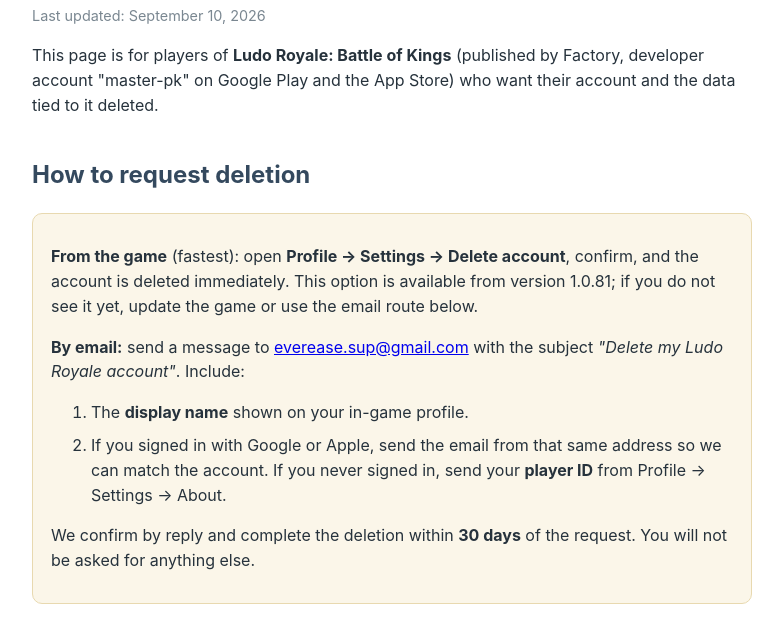
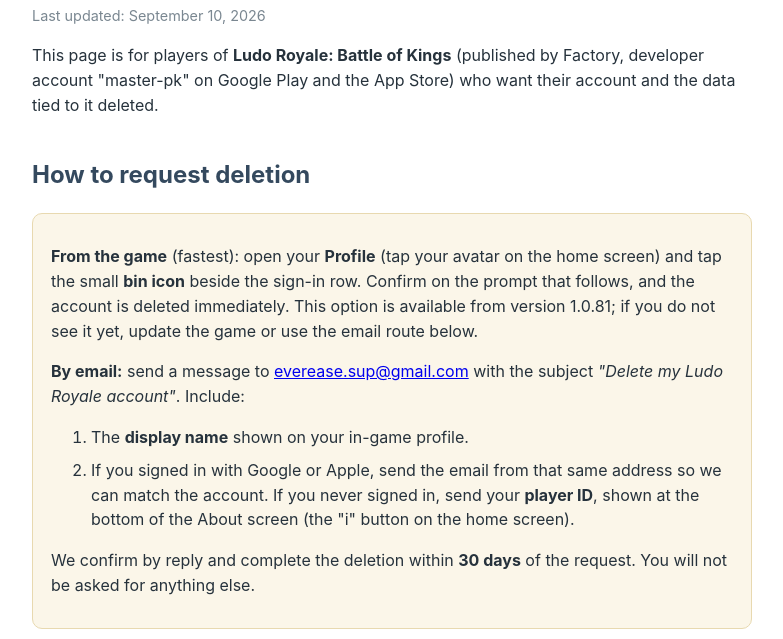
Before and after one commit to master-pk/ludo-royale-web, a plain HTML site: page delete-account.html in a window 1280 px wide. Shown: the part 161-800 px from the top of the page, without its empty margins (248-1031 px from the left). Drawn offline with Linux system fonts and the light colour scheme.

Commit message:
Deletion steps: the bin icon on the Profile screen; player ID location

```diff
--- a/delete-account.html
+++ b/delete-account.html
@@ -23,8 +23,9 @@
 
 <h2>How to request deletion</h2>
 <div class="box">
-<p><b>From the game</b> (fastest): open <b>Profile → Settings → Delete
-account</b>, confirm, and the account is deleted immediately.
+<p><b>From the game</b> (fastest): open your <b>Profile</b> (tap your avatar
+on the home screen) and tap the small <b>bin icon</b> beside the sign-in row.
+Confirm on the prompt that follows, and the account is deleted immediately.
 This option is available from version 1.0.81; if you do not see it yet,
 update the game or use the email route below.</p>
 <p><b>By email:</b> send a message to
@@ -34,7 +35,8 @@
   <li>The <b>display name</b> shown on your in-game profile.</li>
   <li>If you signed in with Google or Apple, send the email from that same
   address so we can match the account. If you never signed in, send your
-  <b>player ID</b> from Profile → Settings → About.</li>
+  <b>player ID</b>, shown at the bottom of the About screen (the "i" button on
+  the home screen).</li>
 </ol>
 <p>We confirm by reply and complete the deletion within <b>30 days</b> of the
 request. You will not be asked for anything else.</p>
```
Also changed, not shown: privacy.html (+1 -1 lines).
